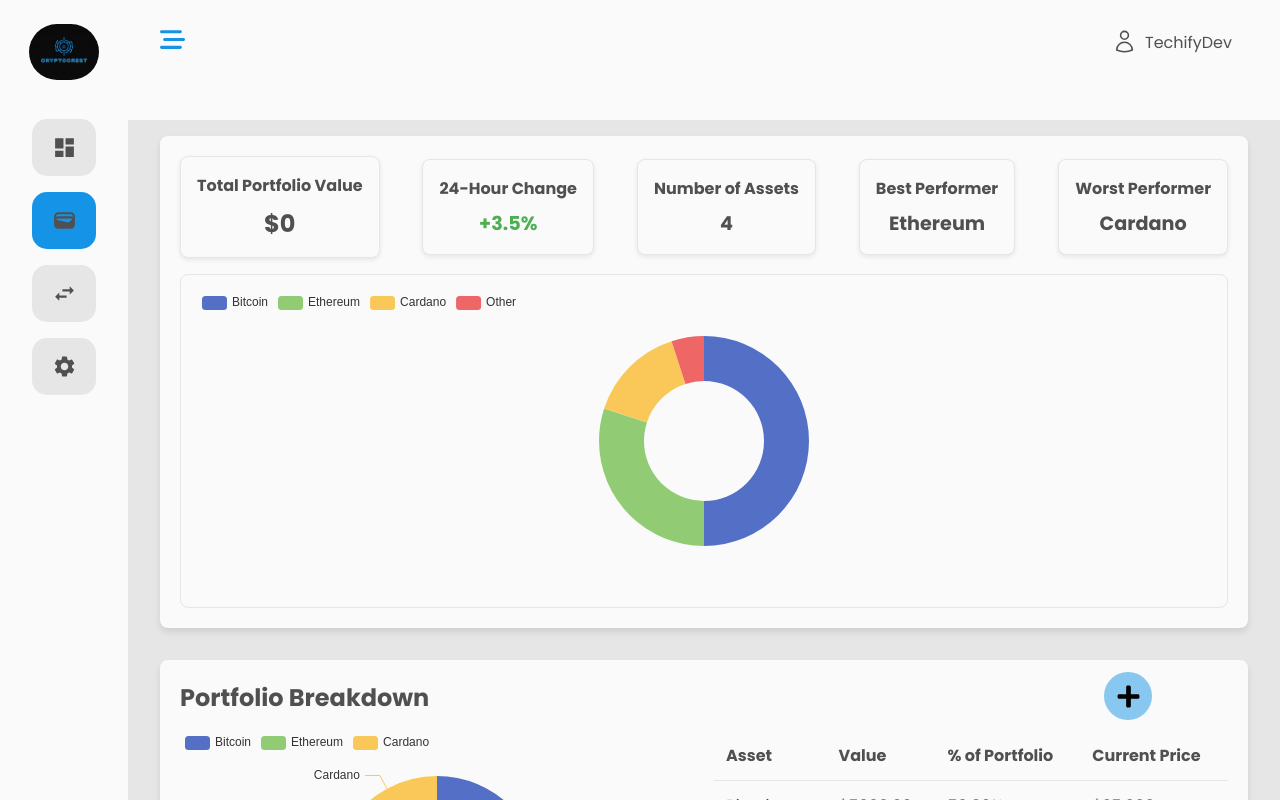
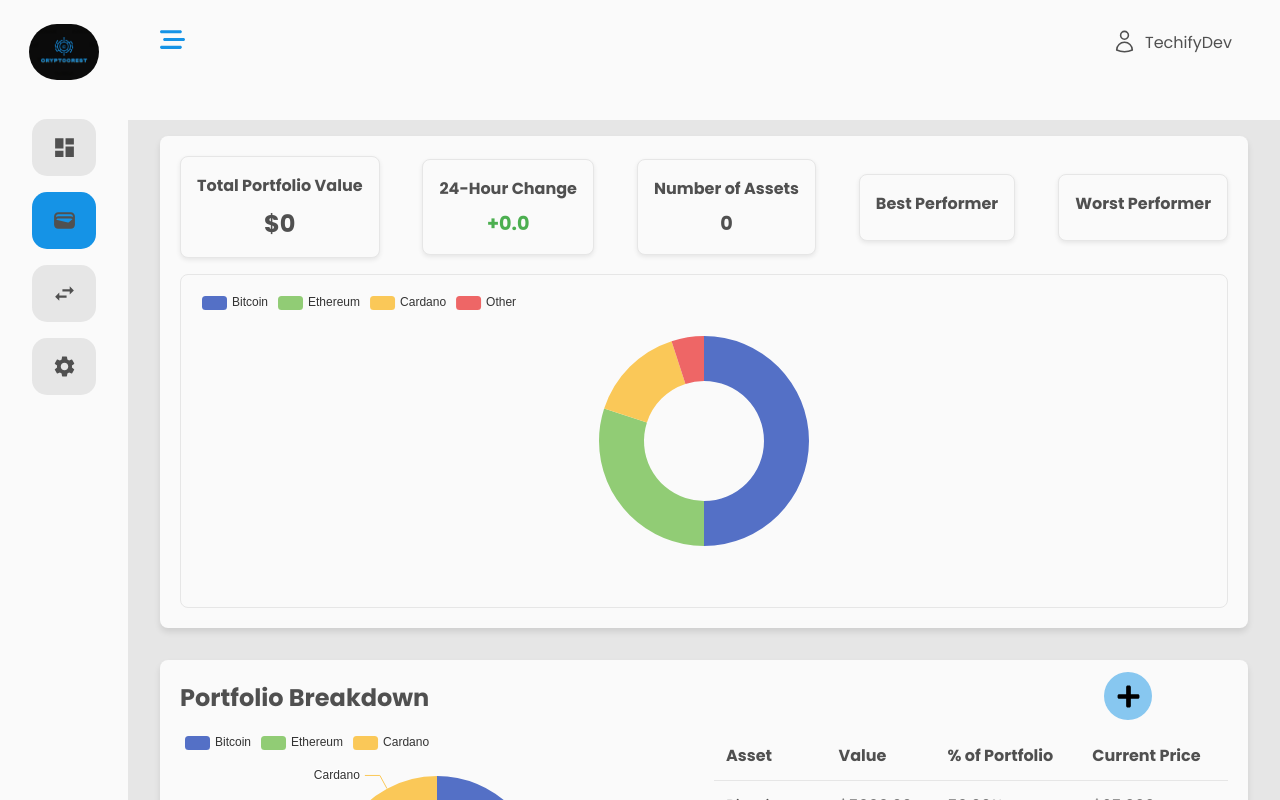
Before and after one commit to TechifyDev1/CryptoCrest, a React (Vite) app: page /portfolio in a window 1280 px wide. Built offline with nearby package versions, Linux system fonts and the light colour scheme; no server answers.

Commit message:
worked on getting the total 24 hours chcnge of assets, the best performer and the worst performer

```diff
--- a/src/components/Portfolio_page/Main_section/MainSection.tsx
+++ b/src/components/Portfolio_page/Main_section/MainSection.tsx
@@ -14,6 +14,8 @@ const MainSection: React.FC<{ toggleSideBar: boolean }> = ({ toggleSideBar }) =>
     const cryptosContext = useContext(CryptoContext);
     const totalValue = cryptosContext.crypto.reduce((acc, curr) => {return Number(acc) + Number(curr.balance * curr.price)}, 0);
     const [hoursChange, setHoursChange] = useState<number>(0);
+    const [bestAsset, setBestAsset] = useState<string>('');
+    const [worstAsset, setWorstAsset] = useState<string>('');
     const coinSet = new Set();
     useEffect(() => {
         const fetchHourlyChange = async () => {
@@ -21,18 +23,31 @@ const MainSection: React.FC<{ toggleSideBar: boolean }> = ({ toggleSideBar }) =>
             cryptosContext.crypto.forEach(crypto => {
                 coinSet.add(crypto.coinId);
             });
+            const res = await axios.get(`https://api.coingecko.com/api/v3/coins/markets?vs_currency=usd&ids=${[...coinSet].join(",")}&order=market_cap_desc&per_page=100&page=1&sparkline=false`);
+            const totalMarketCap = res.data.reduce((acc: number, curr: any) => { return acc + curr.market_cap; }, 0);
+            const weighted24hChange = res.data.reduce((acc: number, curr: any) => {
+                return acc + ((curr.market_cap || 0) * (curr.price_change_percentage_24h || 0));
+            }, 0) / totalMarketCap;
+            let bestPerformerNum: number;
+            const bestPerformerCal = res.data.reduce((acc: any, curr: any) => {
+                bestPerformerNum = acc;
+                if(curr.price_change_percentage_24h > bestPerformerNum) setBestAsset(curr.name);
+            }, 0);
+            bestPerformerCal;
+            let worstPerformerNum: number = Infinity;
 
-            for (const coin of coinSet) {
-                try {
-                    const res = await axios.get(`https://api.coingecko.com/api/v3/simple/price?ids=${coin}&vs_currencies=usd&include_24hr_change=true`);
+            const worstPerformerCal = res.data.reduce((acc: any, curr: any) => {
+                if (curr.price_change_percentage_24h < worstPerformerNum) {
+                    worstPerformerNum = curr.price_change_percentage_24h;
+                    setWorstAsset(curr.name); // Update the worst performer
 
-                    // access 24H change
-                    console.log(`${coin} 24H Change:`, res.data[coin as any]?.usd_24h_change);
+                }
+             return worstPerformerNum;
+            }, worstPerformerNum);
 
-                } catch (error) {
-                    console.error(`Error fetching data for ${coin}:`, error);
-                }
-            }
+        worstPerformerCal;
+
+            setHoursChange(weighted24hChange);
         };
 
         fetchHourlyChange();
@@ -63,10 +78,10 @@ const MainSection: React.FC<{ toggleSideBar: boolean }> = ({ toggleSideBar }) =>
         <div className="main-section" style={{ width: toggleSideBar ? '80%' : '90%' }}>
             <OverviewSection
                 totalValue={`$${totalValue.toLocaleString()}`}
-                change24h="3.5%"
-                numberOfAssets={4}
-                bestPerformer="Ethereum"
-                worstPerformer="Cardano"
+                change24h={`${hoursChange.toFixed(1)}`}
+                numberOfAssets={cryptosContext.crypto.length}
+                bestPerformer={bestAsset}
+                worstPerformer={worstAsset}
                 portfolioBreakdown={portfolioBreakdownData}
             />
             <PortfolioBreakdown breakdownData={portfolioBreakdownData2} />
```
